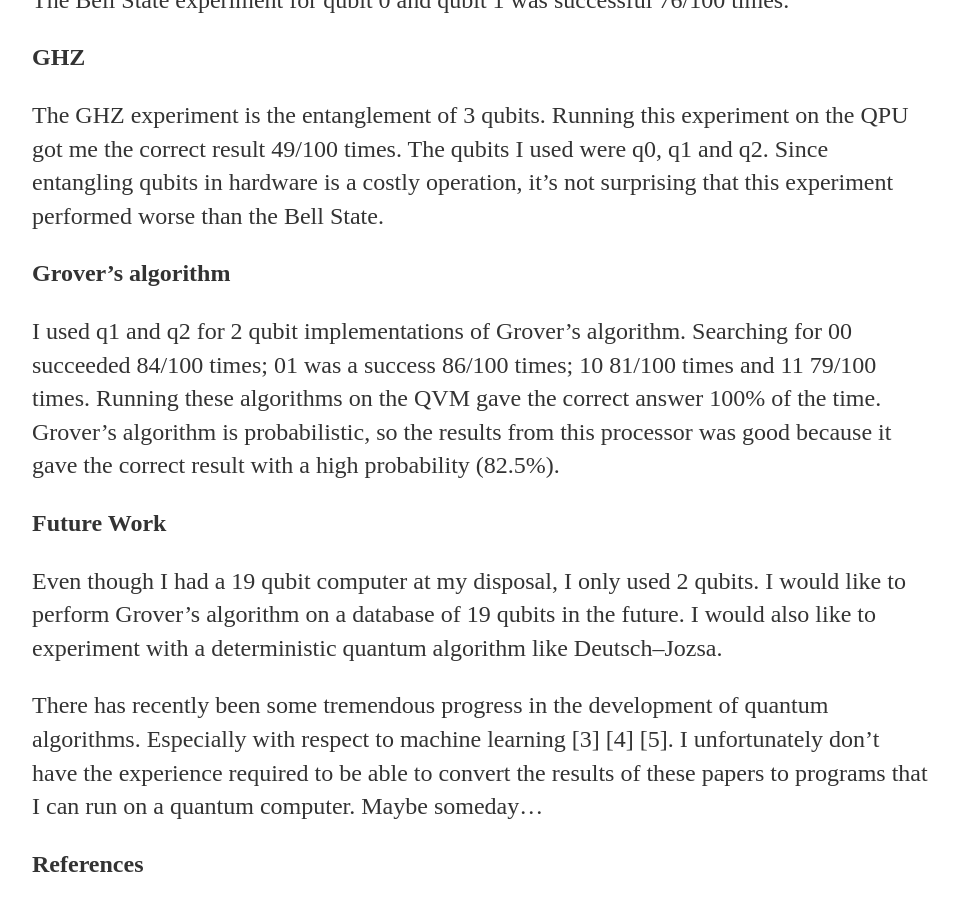
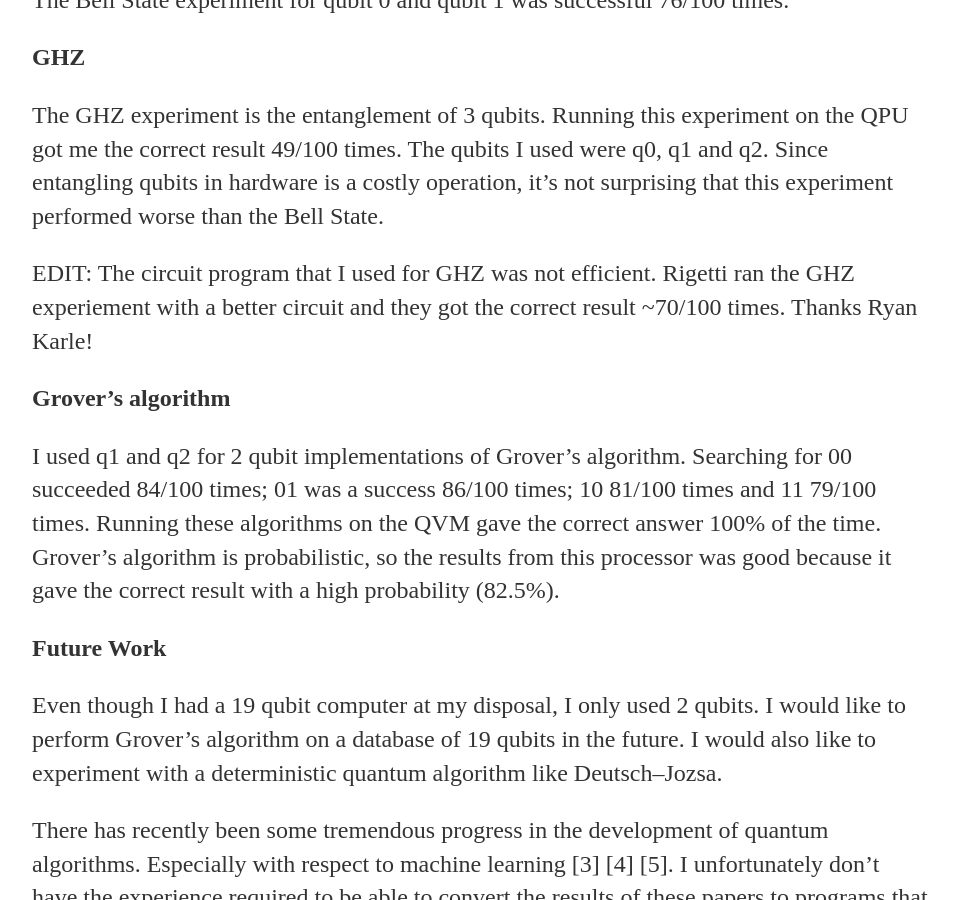
Before and after one commit to vtomole/vtomole.github.io, a Jekyll site: the page built from _posts/2018-01-06-QPU-Post.md, in a window 1280 px wide and 900 px high, scrolled down 604 px. Shown: the whole window, without its empty margins (160-1119 px from the left). Built offline with Jekyll 4.4.1, drawn with Linux system fonts in a browser that asks for light colours.

Commit message:
edit to GHZ

```diff
--- a/_posts/2018-01-06-QPU-Post.md
+++ b/_posts/2018-01-06-QPU-Post.md
@@ -15,6 +15,8 @@
 **GHZ**
 
 The GHZ experiment is the entanglement of 3 qubits. Running this experiment on the QPU got me the correct result 49/100 times.  The qubits I used were  q0, q1 and q2.  Since entangling qubits in hardware is a costly operation, it’s not surprising that this experiment performed worse than the Bell State.
+
+EDIT: The circuit program that I used for GHZ was not efficient. Rigetti ran the GHZ experiement with a better circuit and they got the correct result ~70/100 times. Thanks Ryan Karle!
 
 **Grover’s algorithm**
 
```
